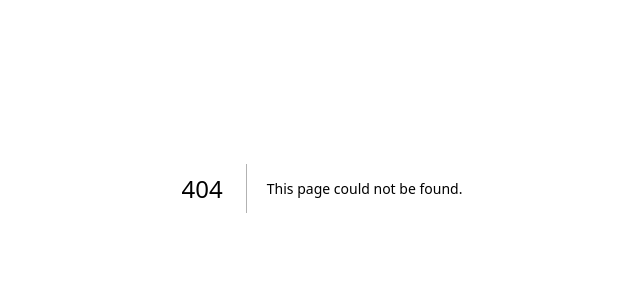
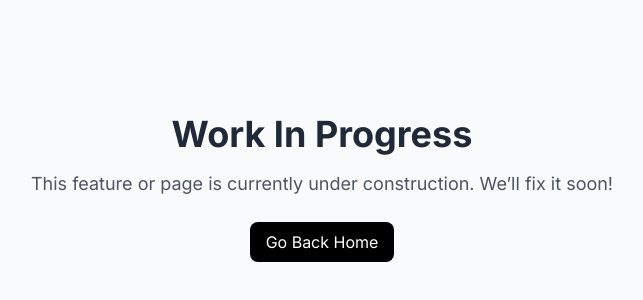
Before and after one commit to Sunil-jangid/getbeds-admin, a Next.js app: page /under-construction in a window 1280 px wide. Before the commit this address had no page. Shown: the part 212-512 px from the top of the page, without its empty margins (318-961 px from the left). Built offline with nearby package versions, Linux system fonts and the light colour scheme.

Commit message:
updation of header page & invalid page

```diff
--- /dev/null
+++ b/src/app/under-construction/page.tsx
@@ -0,0 +1,22 @@
+// app/under-construction/page.tsx
+'use client';
+import React from 'react';
+import Link from 'next/link';
+
+const UnderConstruction = () => {
+  return (
+    <div className="h-screen w-screen flex flex-col items-center justify-center bg-gray-50 text-center px-6">
+      <h1 className="text-4xl font-bold text-gray-800 mb-4">Work In Progress</h1>
+      <p className="text-gray-600 mb-6 text-lg">
+        This feature or page is currently under construction. We’ll fix it soon!
+      </p>
+      <Link href="/dashboard">
+        <button className="px-4 py-2 bg-black text-white rounded-lg hover:bg-gray-700 transition">
+          Go Back Home
+        </button>
+      </Link>
+    </div>
+  );
+};
+
+export default UnderConstruction;
--- a/src/components/dashboard/navbar.tsx
+++ b/src/components/dashboard/navbar.tsx
@@ -15,8 +15,8 @@ const navItems = [
     href: '/dashboard/inventory',
     dropdownItems: [
       { name: 'Manage Hospitals', href: '/dashboard/inventory/hospitals' },
-      { name: 'Manage Ambulance', href: '/dashboard/inventory/ambulance' },
-      { name: 'Manage Diagnostic Centres', href: '/dashboard/inventory/diagnostic' },
+      { name: 'Manage Ambulance', href: '/under-construction' },
+      { name: 'Manage Diagnostic Centres', href: '/under-construction' },
       { name: 'Manage Users', href: '/dashboard/inventory/users' },
     ]
   },
@@ -154,9 +154,11 @@ export function DashboardNavbar() {
           {/* Right-side icons */}
           <div className="flex items-center gap-4">
             {/* Search */}
-            <div className="bg-white p-2 rounded-full shadow-sm border border-[#F8F9FA]">
-              <Search className="h-5 w-5" />
-            </div>
+            <Link href="/under-construction">
+              <div className="bg-white p-2 rounded-full shadow-sm border border-[#F8F9FA] relative cursor-pointer hover:shadow-md transition">
+                <Search className="h-5 w-5" />
+              </div>
+            </Link>
 
             {/* Notification */}
             <Link href="/dashboard/notification">
```
